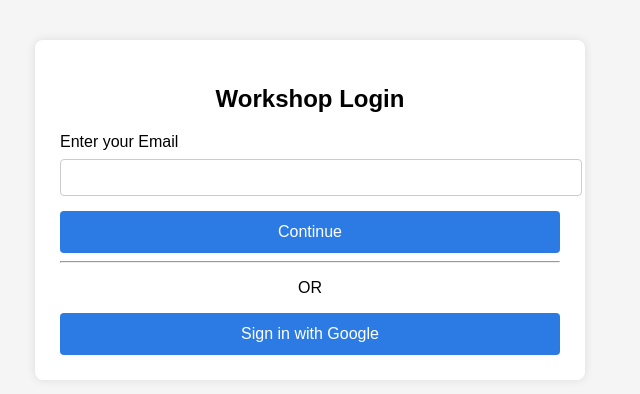
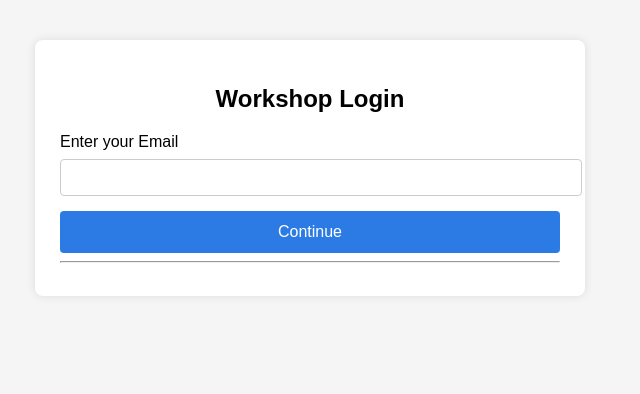
Before and after one commit to Sheepy01/registration_system, a Django app: page /login/ in a window 1280 px wide. Shown: the top 394 px of the page, without its empty margins (330-970 px from the left). Run offline with Django 5.2, Linux system fonts and the light colour scheme.

Commit message:
removed sign in with google

```diff
--- a/templates/login.html
+++ b/templates/login.html
@@ -18,12 +18,4 @@
 
 <hr>
 
-<p style="text-align:center">OR</p>
-
-<a href="/accounts/google/login/">
-
-<button>Sign in with Google</button>
-
-</a>
-
 {% endblock %}
```
